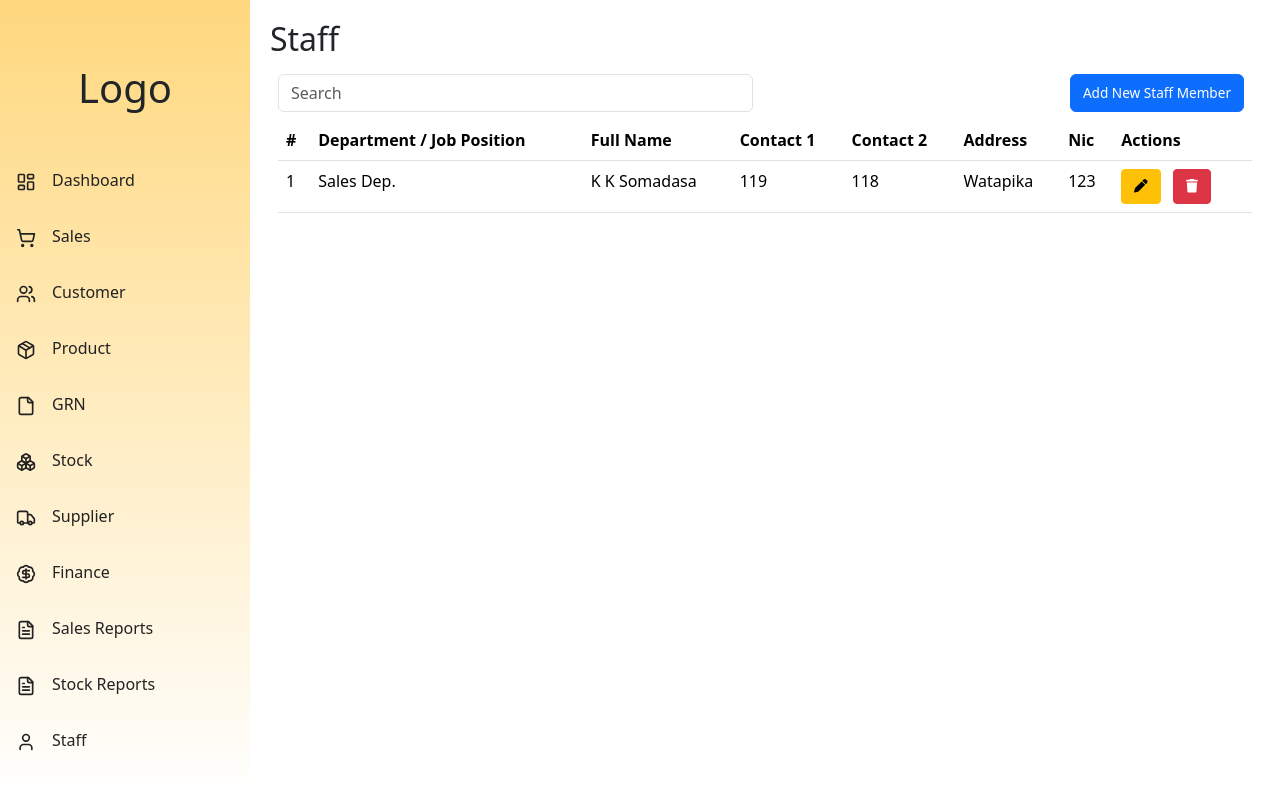
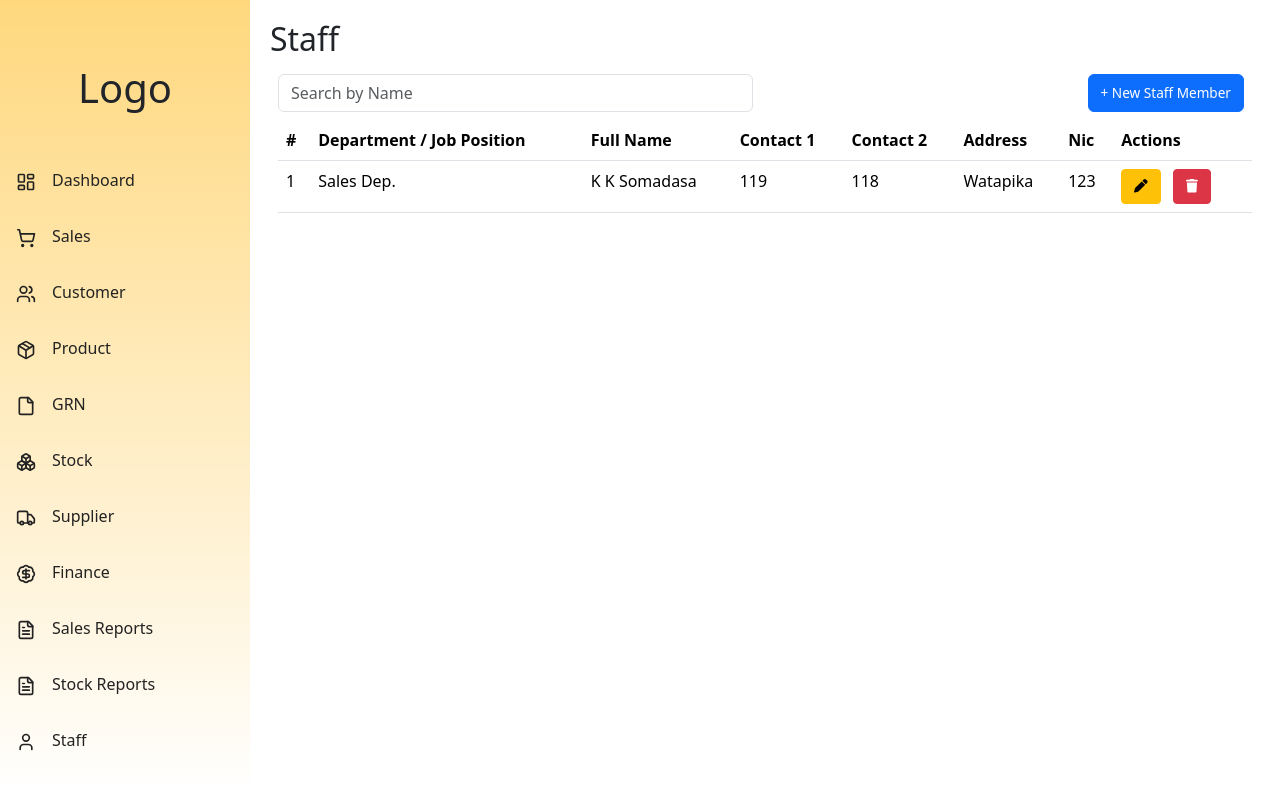
Before and after one commit to KavinduLakshika/Pos-System, a React (Create React App) app in the folder frontend/: page /staff in a window 1280 px wide. Shown: the top 786 px of the page. Built offline with nearby package versions, Linux system fonts and the light colour scheme.

Commit message:
sotck report

```diff
--- a/frontend/src/App.js
+++ b/frontend/src/App.js
@@ -9,6 +9,7 @@ import Product from './Pages/Product/Product';
 import GRN from './Pages/GRN/GRN';
 import Stock from './Pages/Stock/Stock';
 import Staff from './Pages/Staff/Staff';
+import StockReports from './Pages/StockReports/StockReports';
 
 function App() {
   return (
@@ -23,7 +24,9 @@ function App() {
         <Route path="/product/*" element={<Product />} />
         <Route path="/grn/*" element={<GRN />} />
         <Route path="/stock/*" element={<Stock />} />
+        <Route path="/stock-reports/*" element={<StockReports />} />
         <Route path="/staff" element={<Staff />} />
+
         </Routes>
         </main>
       </div>
--- a/frontend/src/Pages/Staff/Staff.jsx
+++ b/frontend/src/Pages/Staff/Staff.jsx
@@ -9,7 +9,7 @@ const Staff = () => {
   const [showModal, setShowModal] = useState(false);
   const [editIndex, setEditIndex] = useState(null);
   const columns = ["#", "Department / Job Position", "Full Name", "Contact 1", "Contact 2", "Address", "Nic"];
-  const btnName = 'Add New Staff Member';
+  const btnName = '+ New Staff Member';
 
   const handleAddNewStaff = () => {
     setEditIndex(null);
@@ -68,7 +68,9 @@ const Staff = () => {
     <div>
       <div>
         <h2>Staff</h2>
+
         <Table
+          search={'Search by Name'}
           data={data}
           columns={columns}
           btnName={btnName}
@@ -83,6 +85,7 @@ const Staff = () => {
         editData={editIndex !== null ? data[editIndex] : null}
       />
       </div>
+
     </div>
   )
 }
--- a/frontend/src/Pages/Stock/Stock.jsx
+++ b/frontend/src/Pages/Stock/Stock.jsx
@@ -1,15 +1,14 @@
 import React from 'react'
-import { Route,Routes } from 'react-router-dom'
-import StockSummary from '../../components/StockPages/StockSummary';
-import FinancialStock from '../../components/StockPages/FinancialStock';
-import ProductPerformance from '../../components/StockPages/ProductPerformance';
-import StockReport from '../../components/StockPages/StockReports';
+
+
+
+
 
 const Stock = () => {
   return (
     <div>
         <h1>Stock</h1>
-        <StockSummary/>
+
     </div>
   )
 }
--- /dev/null
+++ b/frontend/src/Pages/StockReports/StockReports.jsx
@@ -0,0 +1,18 @@
+import React from 'react'
+import { Route,Routes } from 'react-router-dom'
+import CurrentStock from '../../components/StockPages/CurrentStock'
+
+function StockReports() {
+  return (
+    <div>
+        <Routes>
+        <Route path="current-stock" element={< CurrentStock/>} />
+
+
+      </Routes>
+    </div>
+
+  )
+}
+
+export default StockReports
--- a/frontend/src/components/SideBar/SideBar.jsx
+++ b/frontend/src/components/SideBar/SideBar.jsx
@@ -106,9 +106,8 @@ const Sidebar = () => {
             icon: <FileText size={20} />,
             path: '/stock-reports',
             submenus: [
-                { title: 'Daily Summary', path: '/stock-reports/daily' },
-                { title: 'Financial stock-reports', path: '/stock-reports/financial' },
-                { title: 'Product Performance', path: '/stock-reports/product' }
+                { title: 'Current Stock', path: '/stock-reports/current-stock' },
+
             ]
         },
     ];
--- a/frontend/src/components/StockPages/StockReports.jsx
+++ /dev/null
@@ -1,9 +0,0 @@
-import React from 'react'
-
-const StockReports = () => {
-  return (
-    <div>StockReports</div>
-  )
-}
-
-export default StockReports
--- a/frontend/src/components/StockPages/StockSummary.jsx
+++ /dev/null
@@ -1,9 +0,0 @@
-import React from 'react'
-
-const StockSummary = () => {
-  return (
-    <div>StockSummary</div>
-  )
-}
-
-export default StockSummary
--- a/frontend/src/components/Table/Table.jsx
+++ b/frontend/src/components/Table/Table.jsx
@@ -3,7 +3,7 @@ import { FontAwesomeIcon } from "@fortawesome/react-fontawesome";
 import { faPen, faTrash } from "@fortawesome/free-solid-svg-icons";
 
 
-const Table = ({ data, columns, onAdd, btnName, onEdit, onDelete }) => {
+const Table = ({ data, columns, onAdd, btnName, onEdit, onDelete,search }) => {
     const [tableData, setTableData] = useState(data);
     const [tableColumns, setTableColumns] = useState(columns);
     const [searchQuery, setSearchQuery] = useState("");
@@ -42,7 +42,7 @@ const Table = ({ data, columns, onAdd, btnName, onEdit, onDelete }) => {
                     <input
                         type="text"
                         className="form-control"
-                        placeholder="Search"
+                        placeholder={search}
                         value={searchQuery}
                         onChange={(e) => {
                             setSearchQuery(e.target.value);
```
Also changed, not shown: 1 other file (tests, documents, lock files or other folders).
